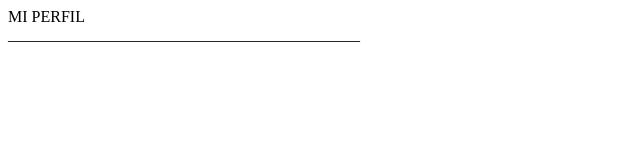
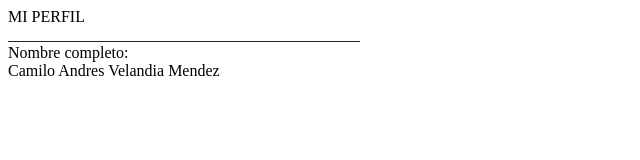
Before and after one commit to andresmdz4/Portafolio_Personal, a plain HTML site: page index.html in a window 1280 px wide. Shown: the whole page, without its empty margins (0-640 px from the left). Drawn offline with Linux system fonts and the light colour scheme.

Commit message:
segundo commit

```diff
--- a/index.html
+++ b/index.html
@@ -8,5 +8,7 @@
 <body>
     <div>MI PERFIL</div>
     <div>____________________________________________</div>
+    <div>Nombre completo: </div>
+    <div>Camilo Andres Velandia Mendez</div>
 </body>
 </html>
```
